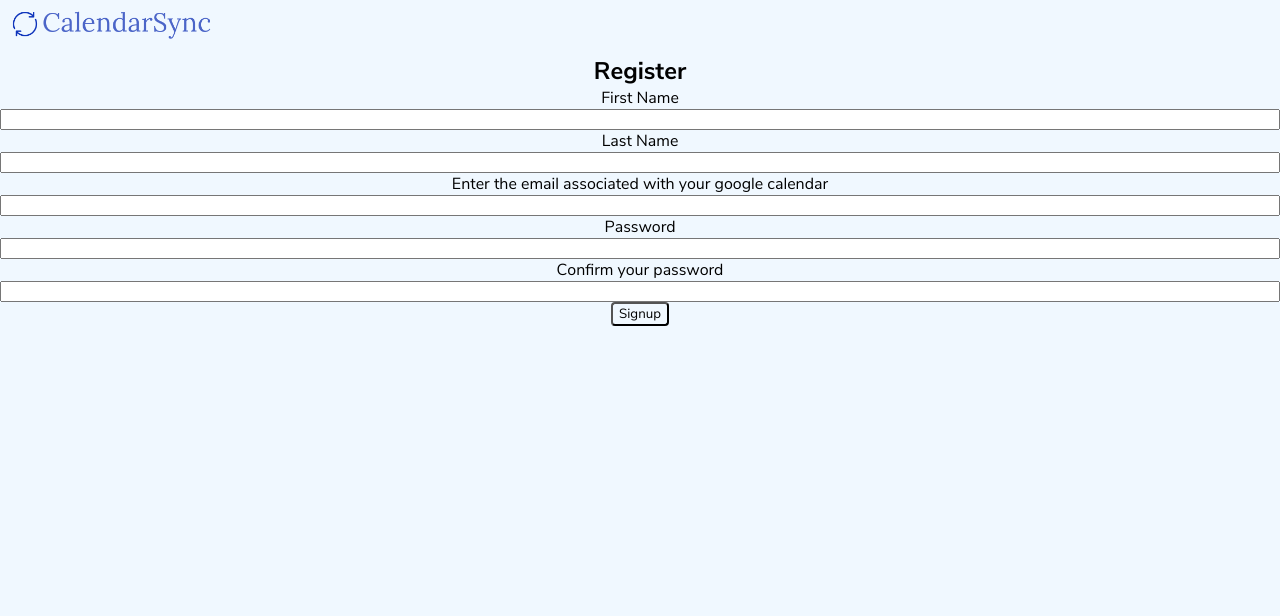
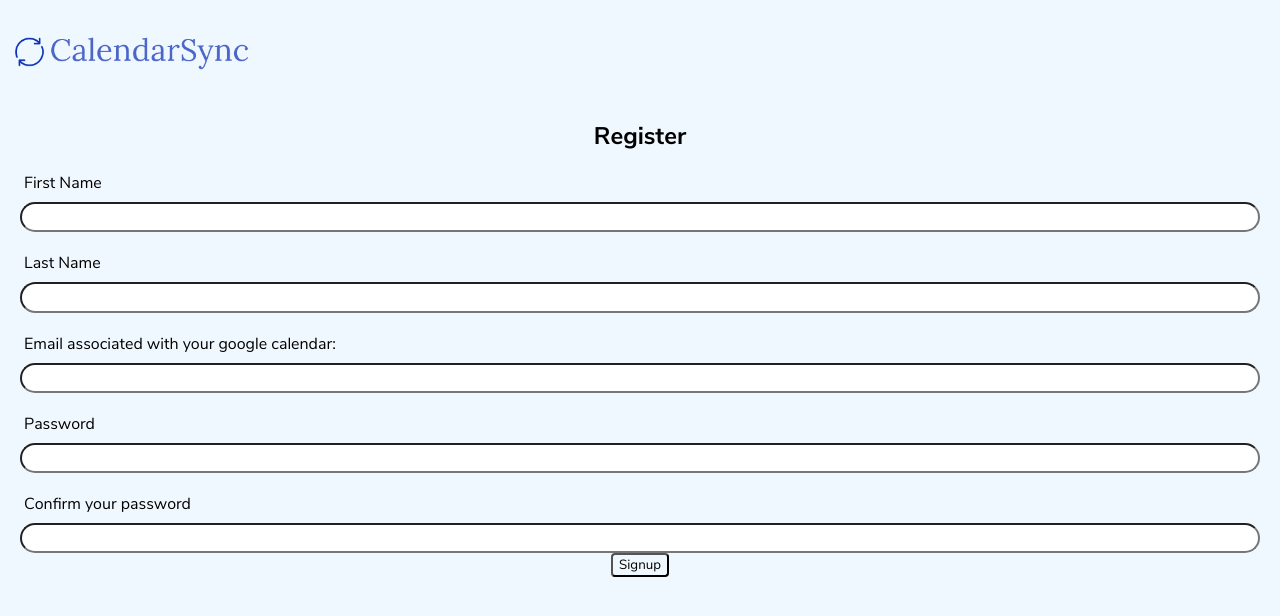
Before and after one commit to Gena0212/Coordinator, a React (Vite) app: page / in a window 1280 px wide. Shown: the top 616 px of the page. Built offline with nearby package versions, Linux system fonts and the light colour scheme; no server answers; a web font is replaced by a local one.

Commit message:
Add styling to register page

```diff
--- a/src/components/Header/Header.scss
+++ b/src/components/Header/Header.scss
@@ -1,8 +1,9 @@
 .header{
     display: flex;
     justify-content: space-between;
+    padding: 1.5rem 0.5rem 2rem 0rem;
 
     &__logo {
-        width: 14rem;
+        width: 16.5rem;
     }
 }
--- a/src/components/RegisterForm/RegisterForm.jsx
+++ b/src/components/RegisterForm/RegisterForm.jsx
@@ -58,53 +58,58 @@ export default function RegisterForm(){
     return (
           <form className="form" onSubmit={handleSubmit}>
             <div className="form__group">
-              <label htmlFor="firstName">First Name</label>
+              <label htmlFor="firstName" className="form__label">First Name</label>
               <input
                 type="text"
                 name="firstName"
                 id="firstName"
                 onChange={(e) => handleInputChange(e)}
                 value={formData.firstName}
+                className="form__input"
               />
             </div>
             <div className="form__group">
-              <label htmlFor="lastName">Last Name</label>
+              <label htmlFor="lastName" className="form__label">Last Name</label>
               <input
                 type="text"
                 name="lastName"
                 id="lastName"
                 onChange={(e) => handleInputChange(e)}
                 value={formData.lastName}
+                className="form__input"
               />
             </div>
             <div className="form__group">
-              <label htmlFor="emailRegister">Enter the email associated with your google calendar</label>
+              <label htmlFor="emailRegister" className="form__label">Email associated with your google calendar:</label>
               <input
                 type="text"
                 name="email"
                 id="emailRegister"
                 onChange={(e) => handleInputChange(e)}
                 value={formData.email}
+                className="form__input"
               />
             </div>
             <div className="form__group">
-              <label htmlFor="passwordRegister">Password</label>
+              <label htmlFor="passwordRegister" className="form__label">Password</label>
               <input
                 type="password"
                 name="password"
                 id="passwordRegister"
                 onChange={(e) => handleInputChange(e)}
                 value={formData.password}
+                className="form__input"
               />
             </div>
             <div className="form__group">
-              <label htmlFor="confirmPasswordRegister">Confirm your password</label>
+              <label htmlFor="confirmPasswordRegister" className="form__label">Confirm your password</label>
               <input
                 type="password"
                 name="confirmPassword"
                 id="confirmPasswordRegister"
                 onChange={(e) => handleInputChange(e)}
                 value={formData.confirmPassword}
+                className="form__input"
               />
             </div>
             <Button type="submit">Signup</Button>
--- a/src/components/RegisterForm/RegisterForm.scss
+++ b/src/components/RegisterForm/RegisterForm.scss
@@ -1,6 +1,18 @@
 .form {
+    padding: 0 1.25rem;
+
     &__group{
         display: flex;
         flex-direction: column;
     }
+
+    &__label {
+        margin: 1.25rem 0 0.5rem 0.25rem;
+        align-self: flex-start;
+    }
+
+    &__input {
+        border-radius: 1rem;
+        padding: 0.35rem;
+    }
 }
```
